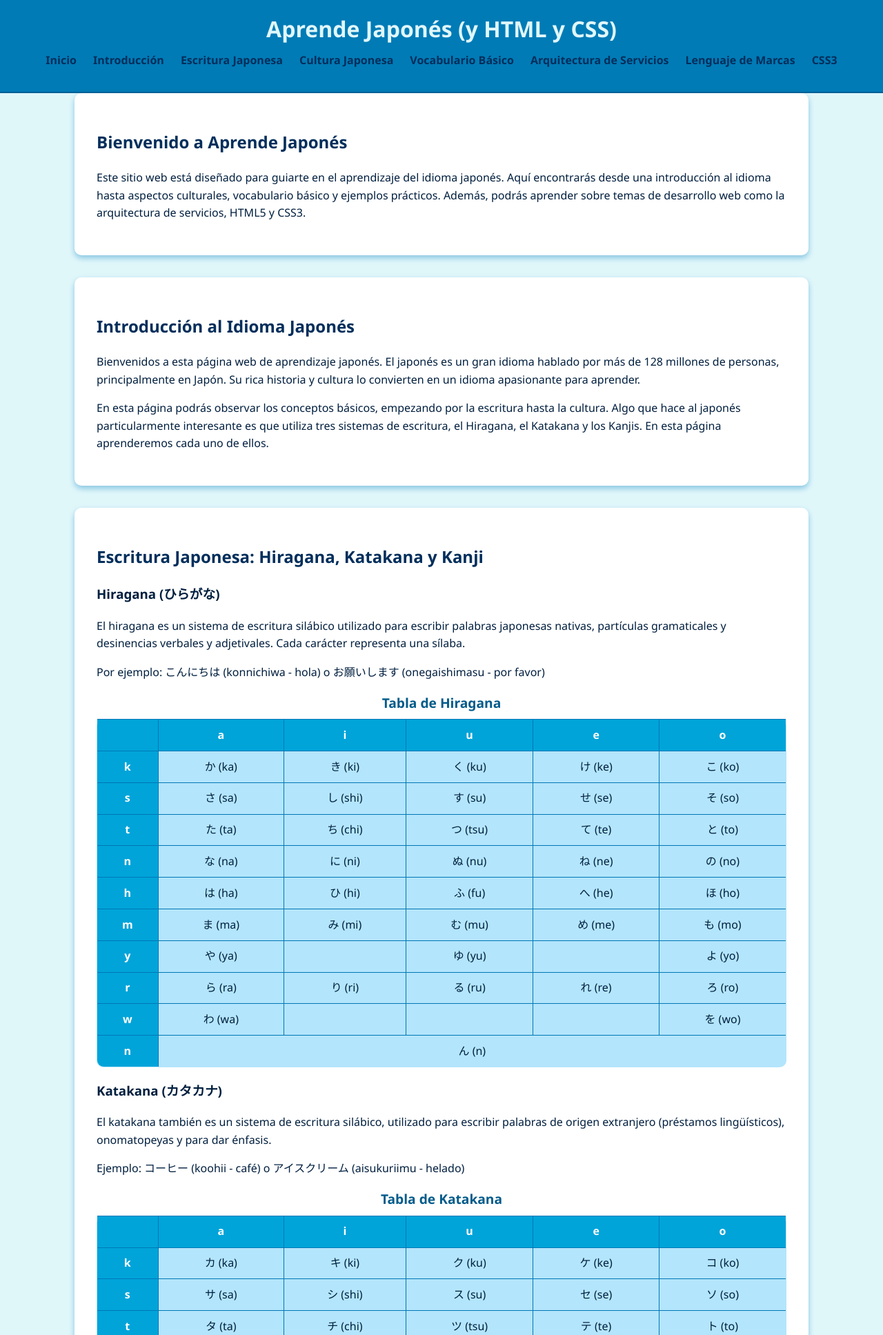
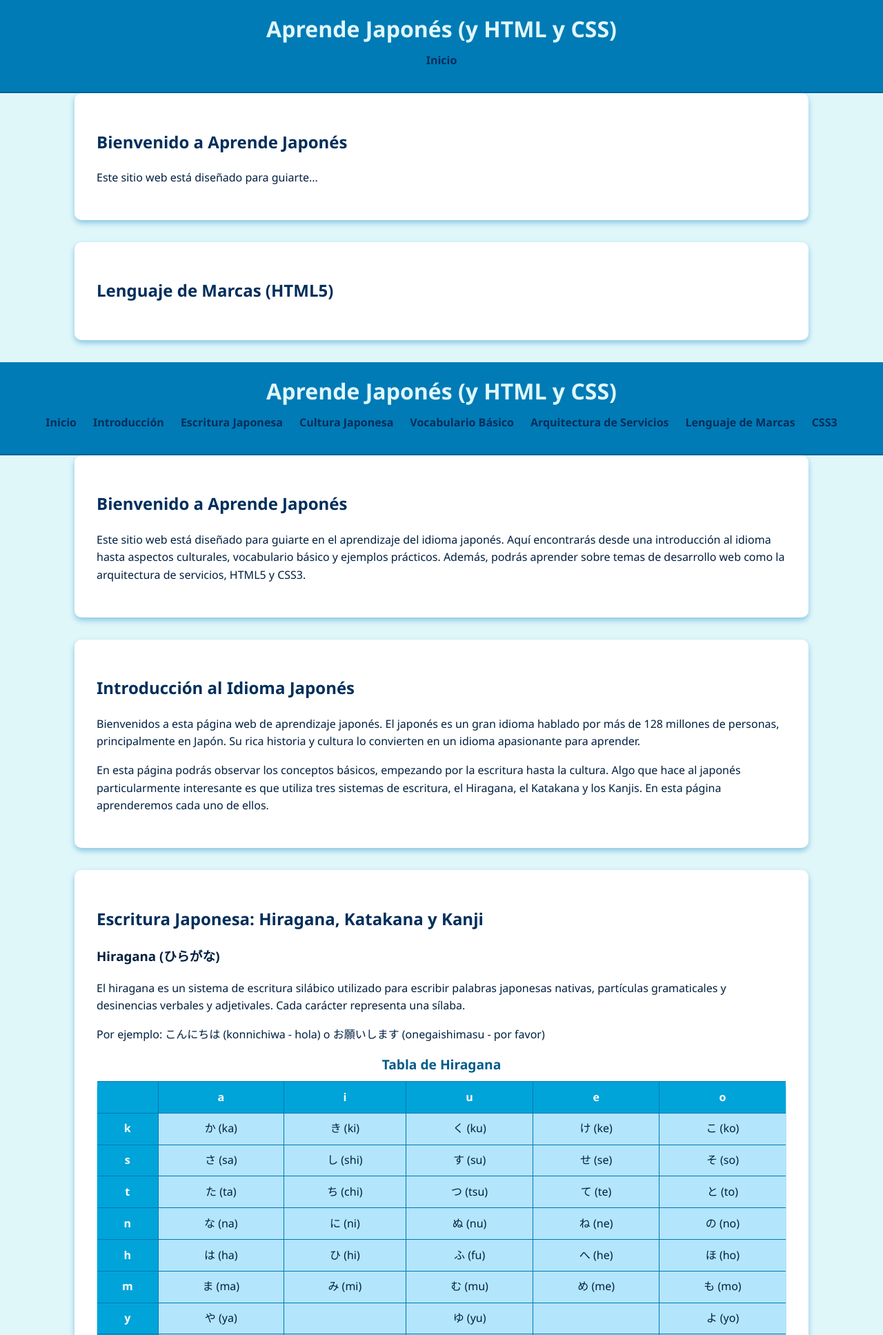
Before and after one commit to LDanielD/Plataforma-de-aprendizaje, a PHP site: page / in a window 1280 px wide. Shown: the top 1935 px of the page at 69% size. Run offline with PHP 8.4, Linux system fonts and the light colour scheme.

Commit message:
Update and rename index.html to index.php

```diff
--- a/index.html
+++ b/index.php
@@ -1,3 +1,58 @@
+<?php
+session_start();
+$nombre_usuario = $_COOKIE['usuario_nombre'] ?? null;
+?>
+<!DOCTYPE html>
+<html lang="es">
+<head>
+    <meta charset="UTF-8">
+    <meta name="viewport" content="width=device-width, initial-scale=1.0">
+    <title>Aprende Japonés (y HTML y CSS)</title>
+    <link rel="stylesheet" href="styles.css">
+</head>
+<body>
+    <header>
+        <h1>Aprende Japonés (y HTML y CSS)</h1>
+        <nav>
+            <ul>
+                <li><a href="#inicio">Inicio</a></li>
+                </ul>
+        </nav>
+    </header>
+
+    <main>
+        <section id="inicio" class="seccion">
+            <h2>Bienvenido a Aprende Japonés</h2>
+            <?php if ($nombre_usuario) : ?>
+                <p>Bienvenido de nuevo, <?php echo htmlspecialchars($nombre_usuario); ?>. Nos alegra verte otra vez.</p>
+            <?php endif; ?>
+            <p>Este sitio web está diseñado para guiarte...</p>
+        </section>
+
+        <section id="lenguaje" class="seccion">
+            <h2>Lenguaje de Marcas (HTML5)</h2>
+            <?php
+            // Mostrar mensajes de éxito o error del formulario
+            if (isset($_SESSION['mensaje_exito'])) {
+                echo "<div class='mensaje_exito'>{$_SESSION['mensaje_exito']}</div>";
+                unset($_SESSION['mensaje_exito']); // Limpiar la variable de sesión
+            }
+            if (isset($_SESSION['errores_formulario'])) {
+                echo "<div class='mensaje_error'><h4>Errores en el formulario:</h4><ul>";
+                foreach ($_SESSION['errores_formulario'] as $error) {
+                    echo "<li>$error</li>";
+                }
+                echo "</ul></div>";
+                unset($_SESSION['errores_formulario']); // Limpiar la variable de sesión
+            }
+            ?>
+        </section>
+
+        </main>
+
+    </body>
+</html>
+
 <!DOCTYPE html>
 <html lang="es">
 <head>
```
